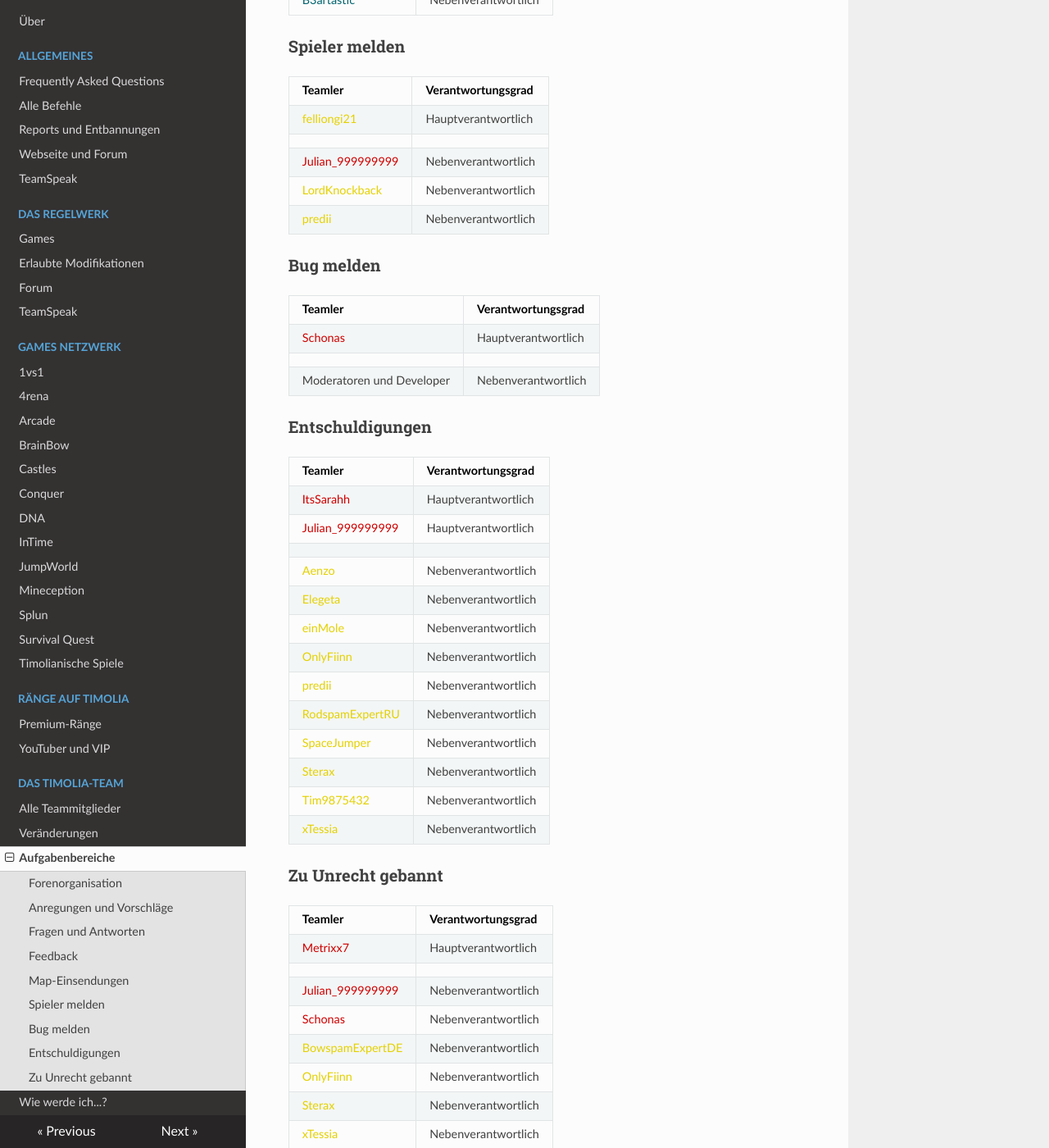
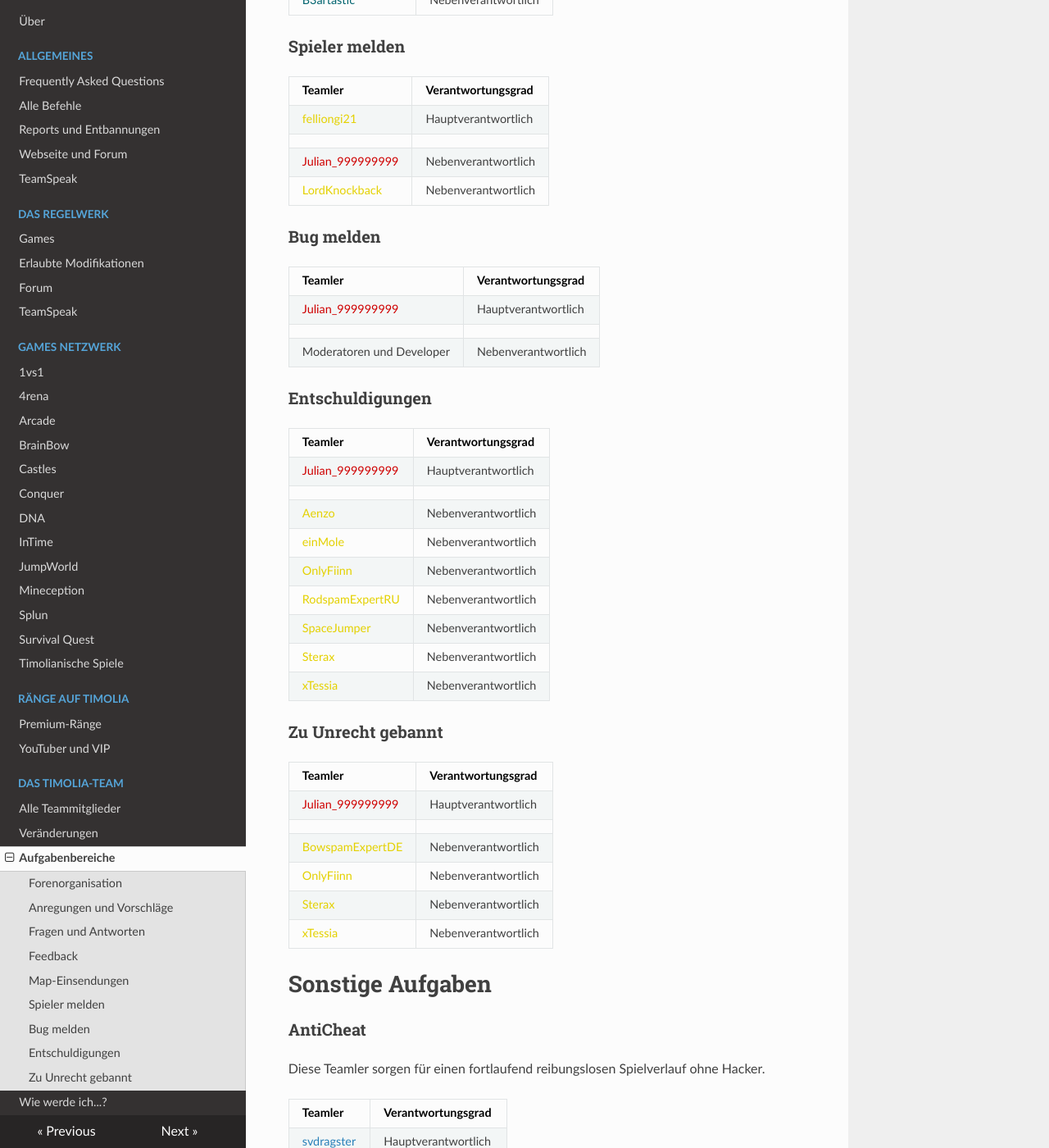
Before and after one commit to TimoliaDE/HowTo, an MkDocs documentation site: the page built from docs/team/responsibilities.md, in a window 1280 px wide and 1400 px high, scrolled down 1537 px. Shown: the whole window at 82% size. Built offline with MkDocs 1.6.1, drawn with Linux system fonts in a browser that asks for light colours; nearby versions of some CDN libraries; old or Windows-style settings are respelled for this version of MkDocs; some of the changed text lies outside the part shown.

Commit message:
Update responsibilities.md

```diff
--- a/docs/team/responsibilities.md
+++ b/docs/team/responsibilities.md
@@ -57,39 +57,32 @@ Die Verantwortlichen für die Forenorganisation kümmern sich sowohl um den Aufb
 | | |
 |<span style="color:#CF0101">Julian_999999999</span> | Nebenverantwortlich |
 |<span style="color:#E4D100">LordKnockback</span> | Nebenverantwortlich |
-|<span style="color:#E4D100">predii</span> | Nebenverantwortlich |
 
 ### **Bug melden**
 | Teamler | Verantwortungsgrad |
 | ------ | ------ |
-|<span style="color:#CF0101">Schonas</span> | Hauptverantwortlich |
+|<span style="color:#CF0101">Julian_999999999</span> | Hauptverantwortlich |
 | | |
 |Moderatoren und Developer| Nebenverantwortlich |
 
 ### **Entschuldigungen**
 | Teamler | Verantwortungsgrad |
 | ------ | ------ |
-|<span style="color:#CF0101">ItsSarahh</span> | Hauptverantwortlich |
 |<span style="color:#CF0101">Julian_999999999</span> | Hauptverantwortlich |
 | | |
 |<span style="color:#E4D100">Aenzo</span> | Nebenverantwortlich |
-|<span style="color:#E4D100">Elegeta</span> | Nebenverantwortlich |
 |<span style="color:#E4D100">einMole</span> | Nebenverantwortlich |
 |<span style="color:#E4D100">OnlyFiinn</span> | Nebenverantwortlich |
-|<span style="color:#E4D100">predii</span> | Nebenverantwortlich |
 |<span style="color:#E4D100">RodspamExpertRU</span> | Nebenverantwortlich |
 |<span style="color:#E4D100">SpaceJumper</span> | Nebenverantwortlich |
 |<span style="color:#E4D100">Sterax</span> | Nebenverantwortlich |
-|<span style="color:#E4D100">Tim9875432</span> | Nebenverantwortlich |
 |<span style="color:#E4D100">xTessia</span> | Nebenverantwortlich |
 
 ### **Zu Unrecht gebannt**
 | Teamler | Verantwortungsgrad |
 | ------ | ------ |
-|<span style="color:#CF0101">Metrixx7</span> | Hauptverantwortlich |
+|<span style="color:#CF0101">Julian_999999999</span> | Hauptverantwortlich |
 | | |
-|<span style="color:#CF0101">Julian_999999999</span> | Nebenverantwortlich |
-|<span style="color:#CF0101">Schonas</span> | Nebenverantwortlich |
 |<span style="color:#E4D100">BowspamExpertDE</span> | Nebenverantwortlich |
 |<span style="color:#E4D100">OnlyFiinn</span> | Nebenverantwortlich |
 |<span style="color:#E4D100">Sterax</span> | Nebenverantwortlich |
@@ -105,7 +98,6 @@ Diese Teamler sorgen für einen fortlaufend reibungslosen Spielverlauf ohne Hack
 |<span style="color:#2980b9">svdragster</span> | Hauptverantwortlich |
 |<span style="color:#007812">Raziel</span> | Hauptverantwortlich |
 | | |
-|<span style="color:#CF0101">Metrixx7</span> | Nebenverantwortlich |
 |<span style="color:#E4D100">felliongi21</span> | Nebenverantwortlich |
 
 ### **Bugs und Spielfehler**
@@ -113,26 +105,23 @@ Bei jeglichen Fehlern in den Diensten von Timolia kümmert sich dieser Teamler d
 
 | Teamler | Verantwortungsgrad |
 | ------ | ------ |
-|<span style="color:#CF0101">Schonas</span> | Hauptverantwortlich |
+|<span style="color:#CF0101">Julian_999999999</span> | Hauptverantwortlich |
 
 ### **Supporterauswahl**
 Wenn es wieder daran geht, neue Supporter in unsere Reihen zu holen, kümmern sich diese Verantwortlichen darum.
 
 | Teamler | Verantwortungsgrad |
 | ------ | ------ |
-|<span style="color:#CF0101">ItsSarahh</span> | Hauptverantwortlich |
-|<span style="color:#CF0101">Tedget</span> | Hauptverantwortlich |
-|<span style="color:#E4D100">Elegeta</span> | Hauptverantwortlich |
+|<span style="color:#CF0101">?</span> | Hauptverantwortlich |
 | | |
-|<span style="color:#CF0101">Metrixx7</span> | Nebenverantwortlich |
+|<span style="color:#CF0101">?</span> | Nebenverantwortlich |
 
 ### **Timolia HowTo**
 Diese Teamler kümmern sich um's Aktualisieren und Erstellen des HowTos Timolias.
 
 | Teamler | Verantwortungsgrad |
 | ------ | ------ |
-|<span style="color:#CF0101">Metrixx7</span> | Hauptverantwortlich |
-|<span style="color:#CF0101">Tedget</span> | Hauptverantwortlich |
+|<span style="color:#CF0101">Julian_999999999</span> | Hauptverantwortlich |
 | | |
 |<span style="color:#CF0101">Julian_999999999</span> | Nebenverantwortlich |
 
@@ -144,9 +133,7 @@ Für einen ständigen Support und Content auf Twitter und anderen sozialen Medie
 |<span style="color:#2980b9">Lascona</span> | Hauptverantwortlich |
 | | |
 |<span style="color:#2980b9">Niklas</span>| Twitter NV |
-|<span style="color:#CF0101">Metrixx7</span> | Twitter HV |
 |<span style="color:#CF0101">Caprea</span> | Twitter NV |
-|<span style="color:#CF0101">ItsSarahh</span> | Twitter NV|
 |<span style="color:#007812">tr7zw</span> | Twitter NV |
 |<span style="color:#E4D100">Chrissi1505</span> | Twitter NV |
 |<span style="color:#E4D100">xTessia</span> | Twitter NV |
@@ -171,8 +158,6 @@ Dieses Team entscheidet über die Turniereinstellungen bei den Freitagsturnieren
 | Teamler | Verantwortungsgrad |
 | ------ | ------ |
 |<span style="color:#2980b9">Lascona</span> | Hauptverantwortlich |
-|<span style="color:#CF0101">ItsSarahh</span> | Hauptverantwortlich |
-|<span style="color:#CF0101">Tedget</span> | Hauptverantwortlich |
 |<span style="color:#E4D100">medicoo</span> | Hauptverantwortlich |
 
 ### **Broadcasts**
@@ -191,7 +176,6 @@ Im Timolia Team gibt es kleinere Teams, welche unter anderem durch diese Verantw
 
 | Teamler | Zuständigkeit |
 | ------ | ------ |
-|<span style="color:#CF0101">Tedget</span> | Management des Development-Teams |
 |<span style="color:#2980b9">Lascona</span> | Management des Creator-Teams und des YouTube-Teams |
 |<span style="color:#CF0101">saporital</span> | Management des Bau-Teams |
 
```
